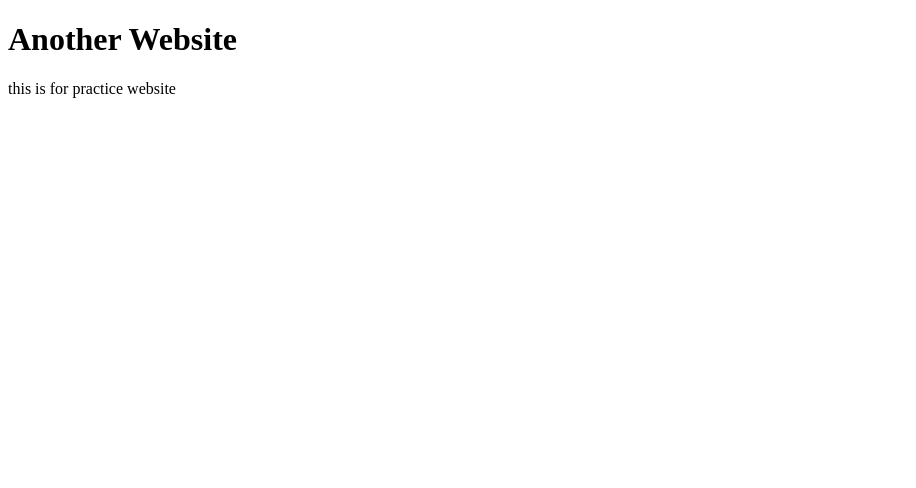
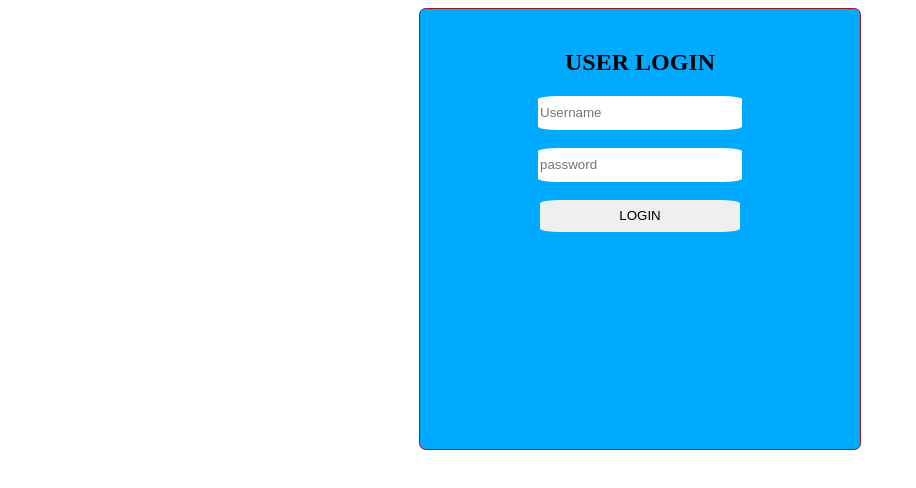
Before and after one commit to asifkhansafeer/portfolio_website, a plain HTML site: page index.html in a window 1280 px wide. Shown: the whole page, without its empty margins (0-916 px from the left). Drawn offline with Linux system fonts and the light colour scheme.

Commit message:
Assignment

```diff
--- a/index.html
+++ b/index.html
@@ -4,9 +4,37 @@
     <meta charset="UTF-8">
     <meta name="viewport" content="width=device-width, initial-scale=1.0">
     <title>Document</title>
+
 </head>
+<style>
+    #User{
+        border: none;
+        border-radius: 10%;
+        width: 50%;
+        height: 8%;
+    }
+    #pass{
+        border: none;
+        border-radius: 10%;
+        width: 50%;
+        height: 8%;
+    }
+    #butt{
+        border: none;
+        border-radius: 10%;
+        width: 50%;
+        height: 8%;
+    }
+</style>
 <body>
-    <h1>Another Website</h1>
-    <p>this is for practice website</p>
+    <center>
+    <form style="width: 400px; height: 400px; padding: 20px; border: 1px solid #aa1616; background-color: rgb(0, 170, 255); border-radius: 1.5%;">
+        <h2>USER LOGIN</h2>
+        <input id="User" type="text" placeholder="Username" width="200px" height="200"><br><br>
+        <input id="pass" type="password" placeholder="password" width="300" height="400"><br><br>
+        <button id="butt" type="submit">LOGIN</button>
+
+    </form>
+</center>
 </body>
 </html>
```
